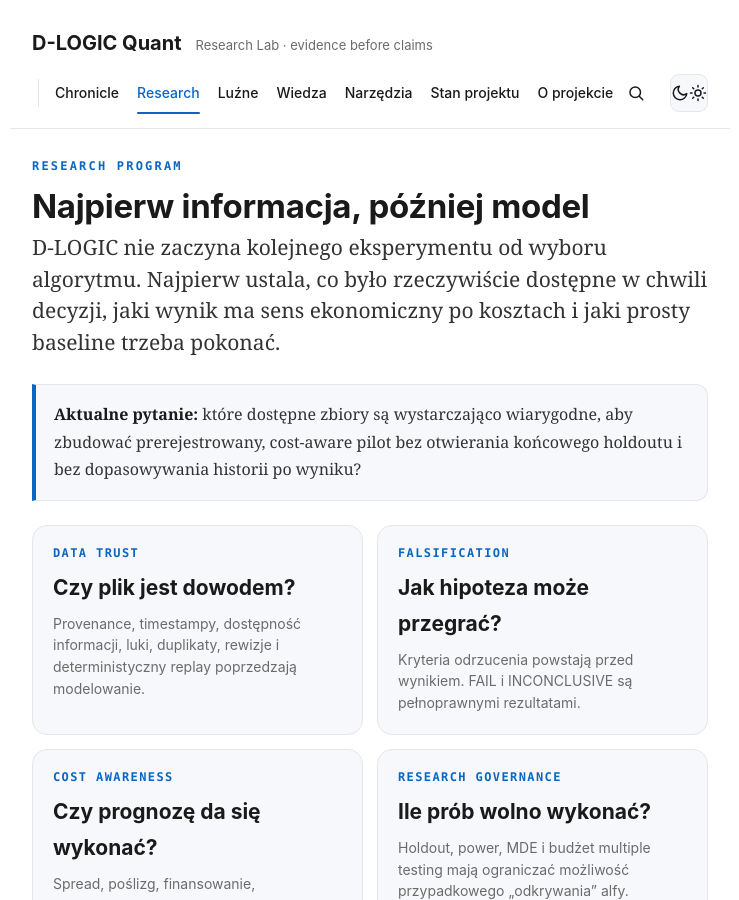
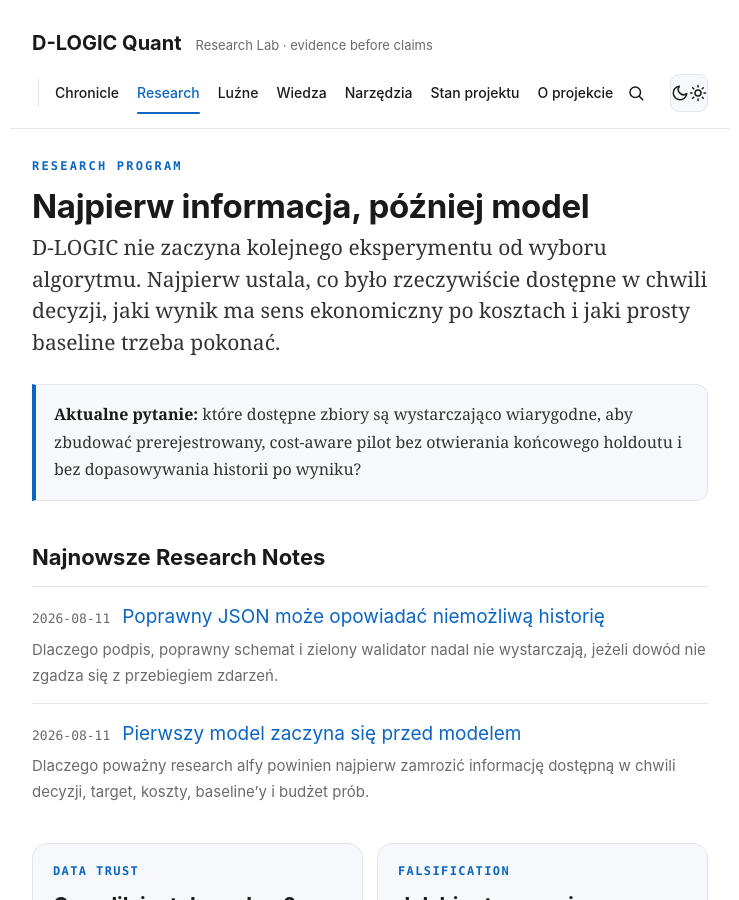
Before and after one commit to rdemb/dlogic-quant, a Jekyll site: the page built from research.html, in a window 1280 px wide and 900 px high. Shown: the whole window, without its empty margins (270-1009 px from the left). Built offline with Jekyll 4.4.1, drawn with Linux system fonts in a browser that asks for light colours.

Commit message:
List research notes and update research frontier

```diff
--- a/research.html
+++ b/research.html
@@ -4,11 +4,25 @@
 description: "Program badawczy D-LOGIC: hipotezy, falsyfikacja, jakość danych, koszty, baseline’y, holdout governance i wyniki negatywne."
 permalink: /research/
 ---
+{% assign res = site.posts | where: "category", "research" %}
 <p class="lab-kicker">Research program</p>
 <h1>Najpierw informacja, później model</h1>
 <p class="dek">D-LOGIC nie zaczyna kolejnego eksperymentu od wyboru algorytmu. Najpierw ustala, co było rzeczywiście dostępne w chwili decyzji, jaki wynik ma sens ekonomiczny po kosztach i jaki prosty baseline trzeba pokonać.</p>
 
 <div class="lab-note"><strong>Aktualne pytanie:</strong> które dostępne zbiory są wystarczająco wiarygodne, aby zbudować prerejestrowany, cost-aware pilot bez otwierania końcowego holdoutu i bez dopasowywania historii po wyniku?</div>
+
+<div class="section-head">
+  <h2>Najnowsze Research Notes</h2>
+  <span></span>
+</div>
+<ul class="posts">
+{% for post in res %}
+  <li><span class="d">{{ post.date | date: "%Y-%m-%d" }}</span><a href="{{ post.url | relative_url }}">{{ post.title }}</a>{% if post.description %}<span class="ds">{{ post.description }}</span>{% endif %}</li>
+{% endfor %}
+{% if res.size == 0 %}
+  <li><span class="ds">Pierwsze research notes są przygotowywane do publikacji.</span></li>
+{% endif %}
+</ul>
 
 <div class="lab-grid">
   <div class="lab-card">
```
